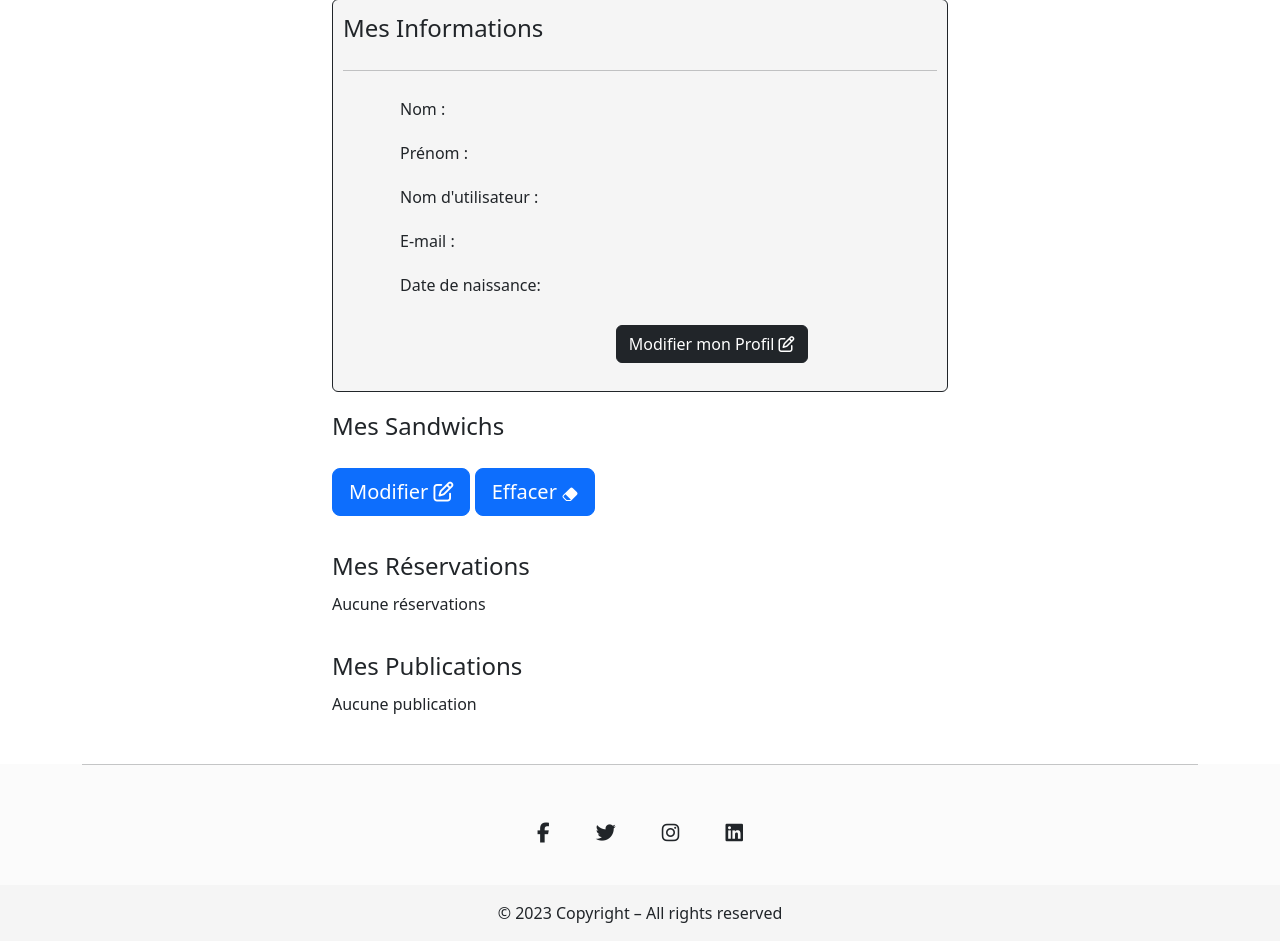
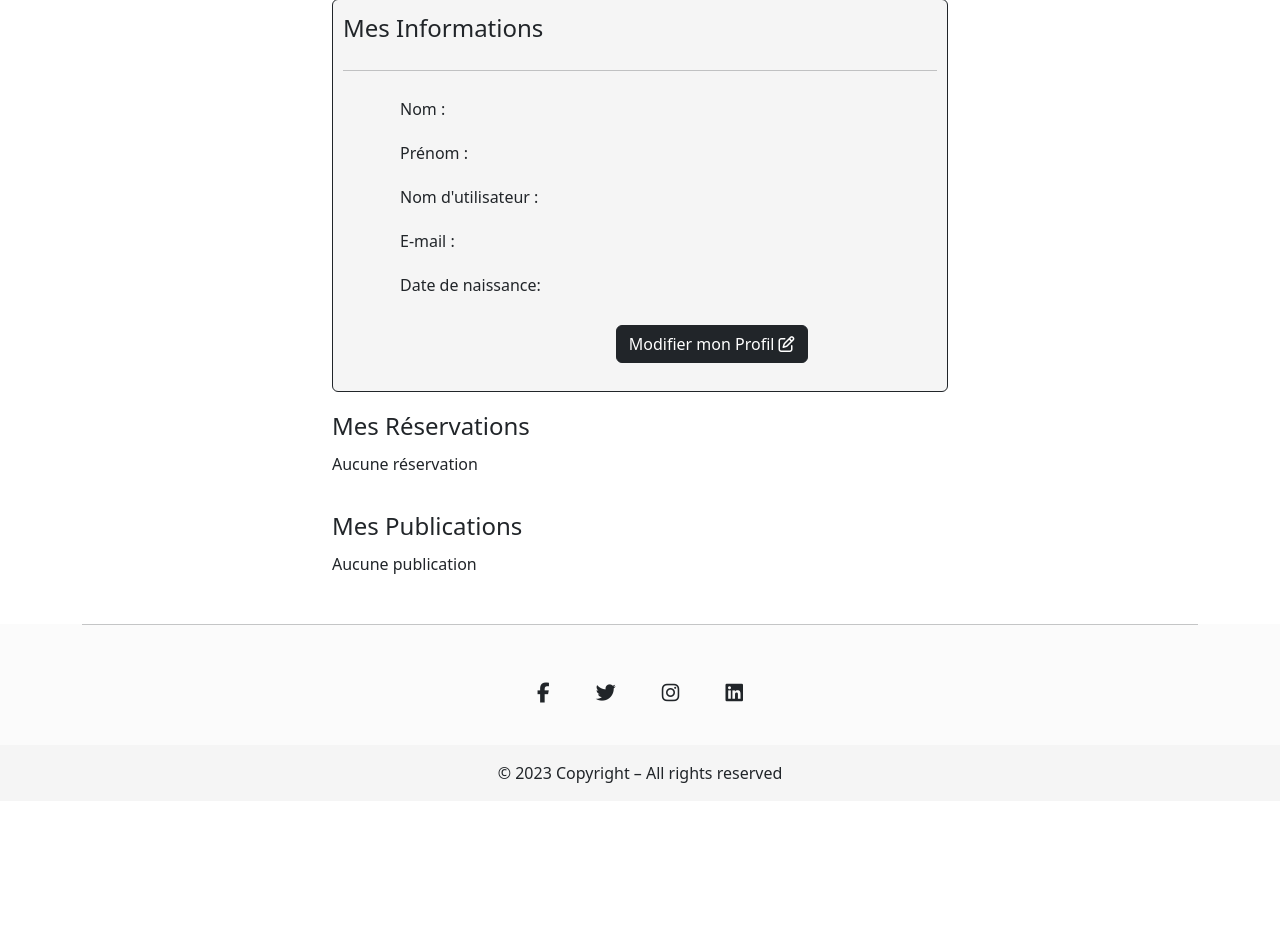
Before and after one commit to mth1da/MAPS, a Symfony app: template templates/account/index.html.twig in a window 1280 px wide. Shown: the part 231-1172 px from the top of the page. After the commit the page ends 1014 px from the top, so only its background shows below. Run offline with Twig, Linux system fonts and the light colour scheme; the template is opened without the code that fills it, so the values that code supplies are empty; some libraries are stand-ins or nearby versions.

Commit message:
users pub

```diff
--- a/templates/account/index.html.twig
+++ b/templates/account/index.html.twig
@@ -11,8 +11,9 @@
 
     <section class="container" style="width:50%">
         <div class="row">
-            <div class="col ">
+            <div class="col">
                 <h1 class="h1 mb-3 font-weight-normal"></h1> <!-- {app.publi.publications|length} -->
+
 
 
                 <fieldset class="mb-3 card">
@@ -62,23 +63,17 @@
                 </style>
 
 
-
-
-
-
-
+                {#
                 <fieldset class="mb-3">
                     <legend>Mes Sandwichs</legend>
 
                     <button class="btn btn-lg btn-primary my-3" type="submit">
-                        Modifier <i class="fa-regular fa-pen-to-square"></i>
+                        Modifier <i class="fa-solid fa-pen-to-square"></i>
                     </button>
                     <button class="btn btn-lg btn-primary my-3" type="reset">
-                        Effacer <svg xmlns="http://www.w3.org/2000/svg" width="16" height="16" fill="currentColor" class="bi bi-eraser-fill" viewBox="0 0 16 16">
-                            <path d="M8.086 2.207a2 2 0 0 1 2.828 0l3.879 3.879a2 2 0 0 1 0 2.828l-5.5 5.5A2 2 0 0 1 7.879 15H5.12a2 2 0 0 1-1.414-.586l-2.5-2.5a2 2 0 0 1 0-2.828l6.879-6.879zm.66 11.34L3.453 8.254 1.914 9.793a1 1 0 0 0 0 1.414l2.5 2.5a1 1 0 0 0 .707.293H7.88a1 1 0 0 0 .707-.293l.16-.16z"/>
-                        </svg>
+                        Effacer <i class="fa-solid fa-trash"></i>
                     </button>
-                </fieldset>
+                </fieldset>#}
 
                 <fieldset class="mb-3">
                     <legend>Mes Réservations</legend>
@@ -99,23 +94,22 @@
 
                                     <td>Table {{ reservation.getResaTable.id }}</td>
                                     <td>
-                                                <button class="btn btn-lg btn-primary my-3" type="submit">
-                                                    Modifier <i class="fa-regular fa-pen-to-square"></i>
-                                                </button>
+                                        <a href="{{ path('app_account_save_current_edit_reservation', {id: reservation.id}) }}" class="btn btn-lg btn-primary my-3" >
+                                            Modifier <i class="fa-solid fa-pen-to-square"></i>
+                                        </a>
                                     </td>
                                     <td>
-                                                <button class="btn btn-lg btn-primary my-3" type="reset">
-                                                    Supprimer <i class="fa-sharp fa-solid fa-trash"></i>
-                                                </button>
+                                        <a href="{{ path('app_account_remove_reservation', {id: reservation.id}) }}" class="btn btn-lg btn-danger my-3" >
+                                            Effacer <i class="fa-solid fa-trash"></i>
+                                        </a>
                                     </td>
                                 </tr>
                             {% endfor %}
                             </tbody>
                         </table>
 
-
                     {% else %}
-                        <p>Aucune réservations</p>
+                        <p>Aucune réservation</p>
                     {% endif %}
                 </fieldset>
 
```
Also changed, not shown: src/Controller/AccountController.php (+24 -0 lines). Lines whose indentation alone changed are shown as unchanged.
